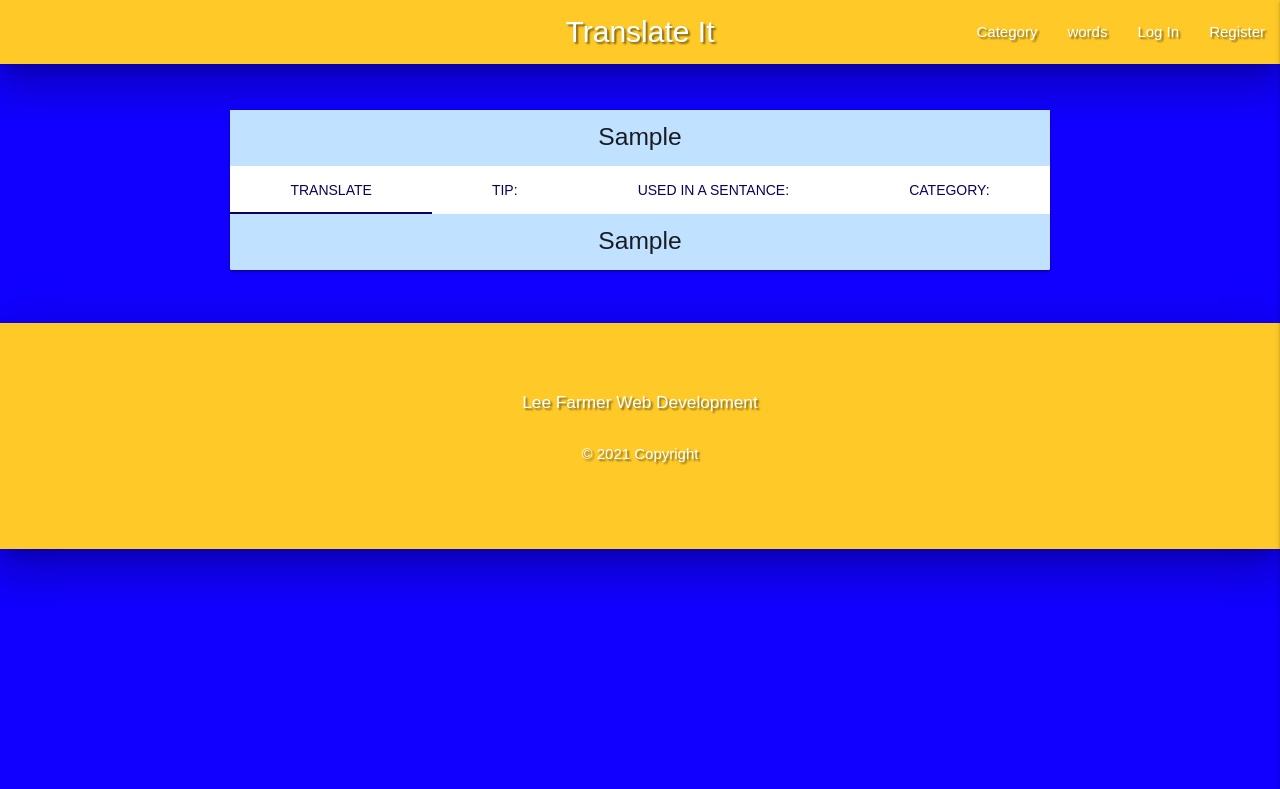
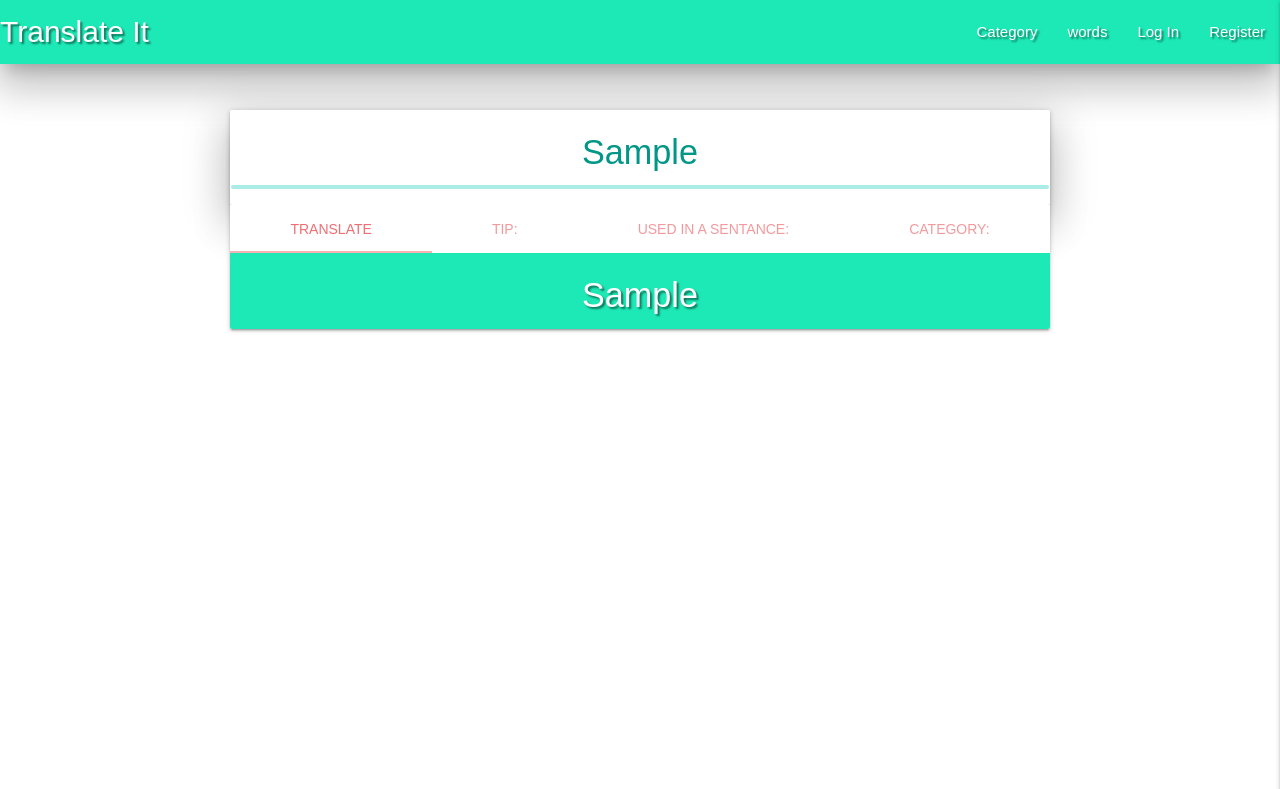
Before and after one commit to Leefarmer83/Translate-It, a Flask app: page / in a window 1280 px wide. Shown: the top 789 px of the page. Run offline with Flask 2, Linux system fonts and the light colour scheme; a database or web service that is not in the repository returns one stand-in record (values such as "Sample title"); some libraries are stand-ins or nearby versions; some web fonts are replaced.

Commit message:
re styled the project using teal as the main colour throughout

```diff
--- a/static/css/style.css
+++ b/static/css/style.css
@@ -4,16 +4,11 @@
 /*------------------General------------------*/
 
 body {
-    background-color: rgb(17, 0, 255);
 	font-family: 'Ribeye', sans-serif;
 }
 
 .card .card-content {
-    background-color: #c0e1ff;
-}
-
-.grey.lighten-4 {
-    background-color: #c0e1ff !important;
+    padding: 1px;
 }
 
 /*------------------ Text Style ------------------*/
@@ -31,45 +26,8 @@ h5 {
     padding: 3%;
 }
 
-.dropdown-content li>a, .dropdown-content li>span {
-    color: #09035a;
-
-}
-
-.tabs .tab a:hover, .tabs .tab a.active {
-
-    color: #09035a;
-}
-
-tabs .tab a {
-    color: #09035a;
-}
-
-.tabs .indicator {
-    background-color: #09035a;
-}
-
-.tabs .tab a {
-    color: #09035a;
-}
-
-.tabs .tab a:focus, .tabs .tab a:focus.active {
-    background-color: rgb(255 220 122 / 82%);
-}
 
 /*------------------ Font-Awesome Style ------------------*/
-
-.fa-user-plus:before {
-    color: blue;
-}
-
-.fa-user-lock:before {
-    color: blue;
-}
-
-.fa-user-cog:before {
-    color: blue;
-}
 
 
 
--- a/templates/base.html
+++ b/templates/base.html
@@ -19,9 +19,9 @@
 
     <header>
         <!-- top navbar -->
-        <nav class="nav-extended z-depth-5 text-shadow amber lighten-1">
+        <nav class="nav-extended z-depth-5 teal accent-3 text-shadow">
             <div class="nav-wrapper">
-                <a href="{{ url_for('get_words') }}" class="brand-logo center">Translate It</a>
+                <a href="{{ url_for('get_words') }}" class="brand-logo">Translate It</a>
                 <a href="#" data-target="mobile-demo" class="sidenav-trigger right"><i class="fas fa-bars"></i></a>
                 <ul class="right hide-on-med-and-down">
                     <li><a href="#">Category</a></li>
@@ -41,7 +41,7 @@
         <!-- mobile navbar -->
         <ul class="sidenav" id="mobile-demo">
             <li>
-                <h4 class="center-align amber lighten-1 text-shadow white-text text-darken 4">Translate It</h4>
+                <h4 class="center-align teal-text">Translate It</h4>
             </li>
             <li><a href="#">Category</a></li>
             <li><a href="{{ url_for('get_words') }}">words</a></li>
@@ -62,7 +62,7 @@
         {% if messages %}
         {% for message in messages %}
         <div class="row flashes">
-            <h4 class=" col s12 m8 offset-m2 amber lighten-1 white-text text-shadow text-darken 4 center-align">
+            <h4 class=" white-text teal accent-3 text-shadow center-align">
                 {{ message }}</h4>
         </div>
         {% endfor %}
@@ -77,20 +77,6 @@
         {% endblock %}
     </main>
 
-    <footer class="page-footer z-depth-5 text-shadow amber lighten-1">
-        <div class="container">
-            <div class="row">
-                <div class="center-align white-text text-shadow">
-                    <h6>
-                    Lee Farmer Web Development
-                    </h6>
-                    <div class="center-align white-text text-shadow container">© 2021 Copyright
-                    </div>
-                </div>
-            </div>
-        </div>
-    </footer>
-
     <script src="https://code.jquery.com/jquery-3.5.1.min.js"
         integrity="sha256-9/aliU8dGd2tb6OSsuzixeV4y/faTqgFtohetphbbj0=" crossorigin="anonymous"></script>
     <script src="https://cdnjs.cloudflare.com/ajax/libs/materialize/1.0.0/js/materialize.min.js"></script>
--- a/templates/profile.html
+++ b/templates/profile.html
@@ -4,7 +4,7 @@
 <div class="row">
         <div class="col s12 m8 offset-m2">
             <div class="card-panel">
-                <h3 class="center-align">
+                <h3 class="center-align teal-text">
                     {{ username }}'s Profile
                 </h3>
             </div>
--- a/templates/words.html
+++ b/templates/words.html
@@ -5,8 +5,10 @@
 
 <div class="card col s12 m6">
      {% for words in words %}
-    <div class="card-content center">
-      <h5>{{ words.eng_word }}</h5>
+    <div class="card-content teal-text z-depth-5 center">
+      <h4>{{ words.eng_word }}</h4>
+      <div class="progress">
+  </div>
     </div>
     <div class="card-tabs">
       <ul class="tabs tabs-fixed-width">
@@ -16,11 +18,11 @@
         <li class="tab"><a href="#test7">Category:</a></li>
       </ul>
     </div>
-    <div class="card-content grey lighten-4 center">
-      <div id="test4"><h5>{{ words.lt_word }}</h5></div>
-      <div id="test5">{{ words.helpful_info }}</div>
-      <div id="test6">{{ words.used_in_sentence }}</div>
-      <div id="test7">{{ words.category_name }}</div>
+    <div class="card-content teal accent-3 white-text text-shadow center">
+      <div id="test4"><h4>{{ words.lt_word }}</h4></div>
+      <div id="test5"><h4>{{ words.helpful_info }}</h4></div>
+      <div id="test6"><h4>{{ words.used_in_sentence }}</h4></div>
+      <div id="test7"><h4>{{ words.category_name }}</h4></div>
     </div>
     {% endfor %}
   </div>
```
Also changed, not shown: templates/add_words.html (+6 -14 lines), templates/login.html (+5 -5 lines), templates/register.html (+5 -5 lines).
